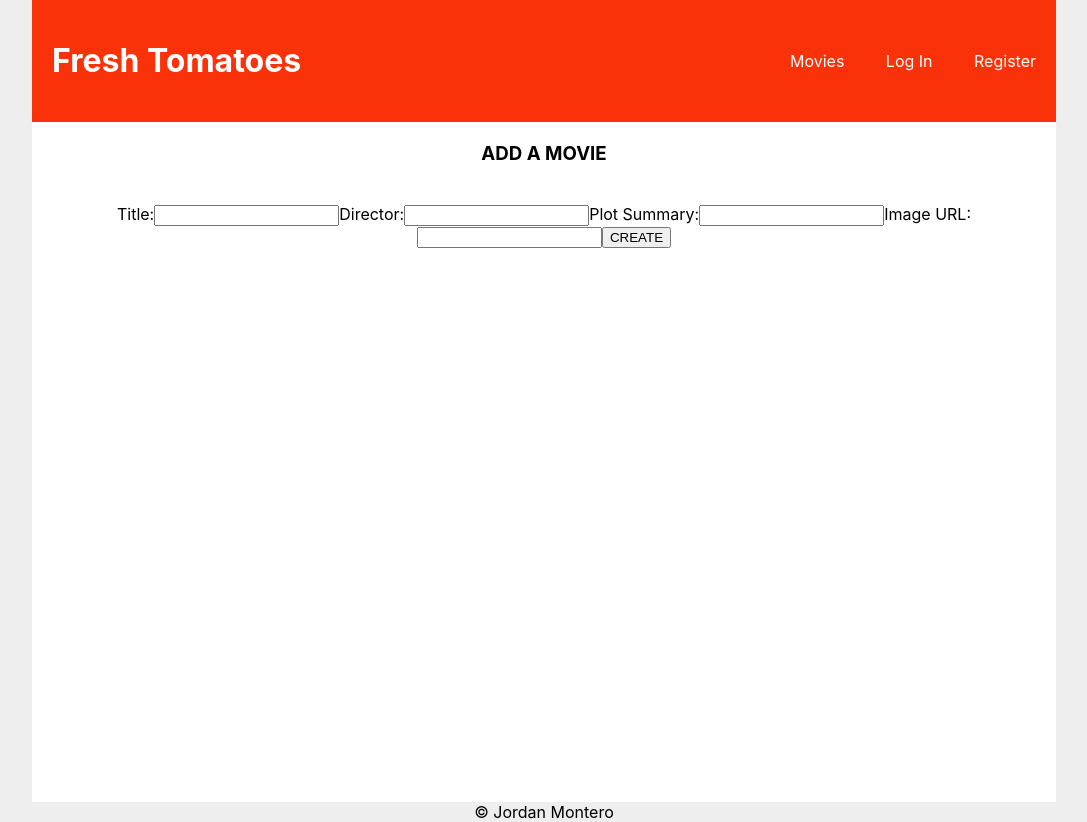
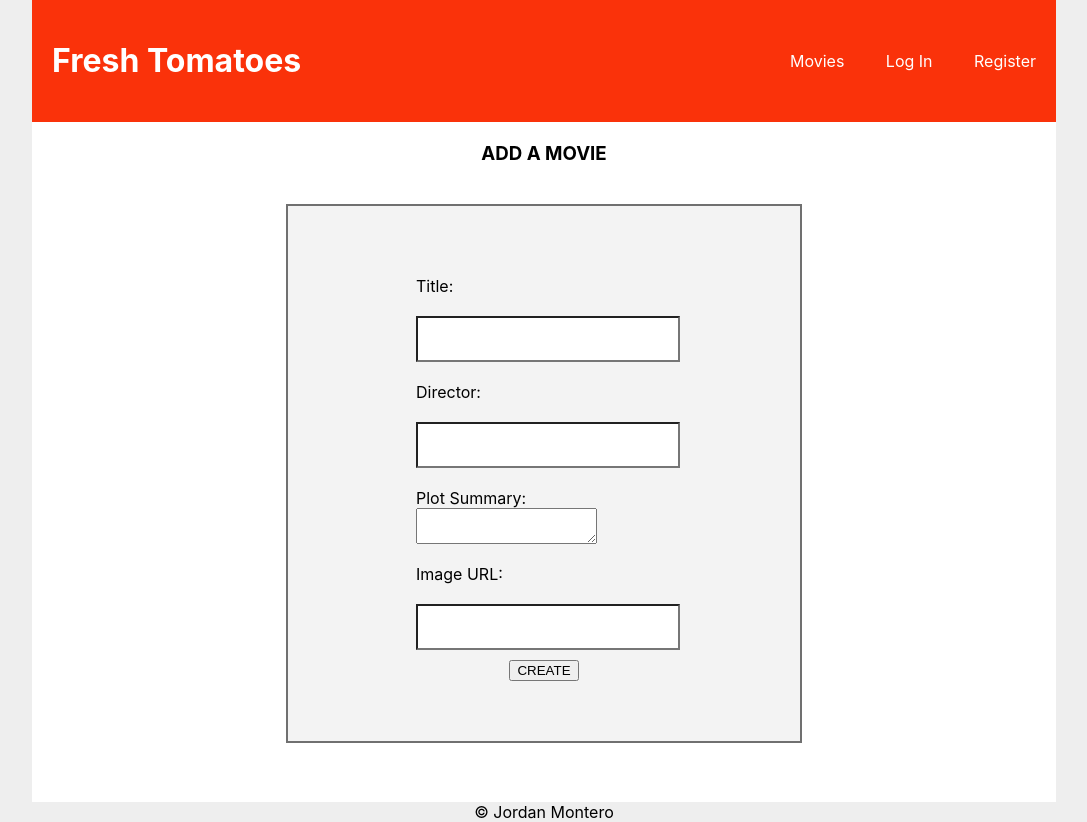
Before and after one commit to Jordanm96/fresh-tomatoes, a React (Create React App) app in the folder client/: page /movies/create in a window 1280 px wide. Shown: the whole page, without its empty margins (96-1183 px from the left). Built offline with nearby package versions, Linux system fonts and the light colour scheme; no server answers.

Commit message:
MovieCreate/Edit form done. Need to adjust text area for plot.

```diff
--- a/client/src/components/shared/Layout/Layout.jsx
+++ b/client/src/components/shared/Layout/Layout.jsx
@@ -1,6 +1,5 @@
 import React from "react";
 import Header from "../Header/Header";
-import Footer from "../Footer/Footer";
 import './Layout.css';
 
 const Layout = (props) => {
--- a/client/src/screens/Login/Login.css
+++ b/client/src/screens/Login/Login.css
@@ -24,18 +24,20 @@
   flex-direction: column;
   align-items: flex-start;
   justify-content:space-evenly;
-  height: 40vh;
+  /* height: 40vh; */
+  height: 75%;
+
+  /* max-height: 30px;
+  min-height: 30vh; */
   width: 50%;
   margin: 0 auto;
   /* padding-top: 100px; */
   margin-top: 50px;
   margin-bottom: 50px;
-
-
 }
 .user-form input {
   width: 100%;
-  height: 10%;
+  height: 40px;
   background-color: white;
 }
 .login {
--- a/client/src/screens/MovieCreate/MovieCreate.css
+++ b/client/src/screens/MovieCreate/MovieCreate.css
@@ -0,0 +1,3 @@
+.user-form .textarea {
+  margin-top: 20px;
+}
--- a/client/src/screens/MovieCreate/MovieCreate.jsx
+++ b/client/src/screens/MovieCreate/MovieCreate.jsx
@@ -18,54 +18,64 @@ const MovieCreate = (props) => {
     }));
   };
   return (
-    <div>
+    <>
       <h3>ADD A MOVIE</h3>
-      <form onSubmit={(e) => {
+      <form className='user-form' onSubmit={(e) => {
         e.preventDefault();
         handleCreateMovie(formData);
       }}>
-        <label>
+                <div className='inputs'>
+
+        <label className= 'login'>
           Title:
+          </label>
           <input
             type="text"
             name="title"
             value={title}
             onChange={handleChange}
+            className= 'login'
           />
-        </label>
 
-        <label>
+        <label className= 'login'>
           Director:
+          </label>
           <input
             type="text"
             name="director"
             value={director}
             onChange={handleChange}
+            className= 'login'
           />
-        </label>
 
-        <label>
+        <label className= 'login'>
           Plot Summary:
-          <input
+          </label>
+          <textarea
             type="text"
             name="info"
             value={info}
             onChange={handleChange}
+            className='textarea'
+            // className='login'
+            // rows={20}
           />
-        </label>
 
-        <label>
+        <label className= 'login'>
           Image URL:
+          </label>
           <input
             type="text"
             name="image_url"
             value={image_url}
             onChange={handleChange}
+            className= 'login'
           />
-        </label>
         <button>CREATE</button>
+        </div>
+
       </form>
-    </div>
+    </>
   );
 };
 
--- a/client/src/screens/MovieEdit/MovieEdit.jsx
+++ b/client/src/screens/MovieEdit/MovieEdit.jsx
@@ -37,51 +37,57 @@ const MovieEdit = (props) => {
     }));
   };
   return (
-    <div>
+    <>
       <h3>EDIT MOVIE</h3>
-      <form
+      <form className='user-form'
         onSubmit={(e) => {
           e.preventDefault();
           handleEdit(id, formData);
         }}
       >
-        <label>
+        <div className='inputs'>
+
+        <label className= 'login'>
           Title:
+          </label>
           <input
             type="text"
             name="title"
             value={title}
             onChange={handleChange}
-          />
-        </label>
+            className= 'login'
+            />
 
-        <label>
+        <label className= 'login'>
           Director:
+          </label>
           <input
             type="text"
             name="director"
             value={director}
             onChange={handleChange}
-          />
+            className= 'login'
+            />
+
+        <label className= 'login'>
+          Plot Summary:
         </label>
+          <input type="text" name="info" value={info} onChange={handleChange} className= 'login'/>
 
-        <label>
-          Plot Summary:
-          <input type="text" name="info" value={info} onChange={handleChange} />
-        </label>
-
-        <label>
+        <label className= 'login'>
           Image URL:
+          </label>
           <input
             type="text"
             name="image_url"
             value={image_url}
             onChange={handleChange}
-          />
-        </label>
+            className= 'login'
+            />
         <button>SAVE CHANGES</button>
+            </div>
       </form>
-    </div>
+    </>
   );
 };
 
```
